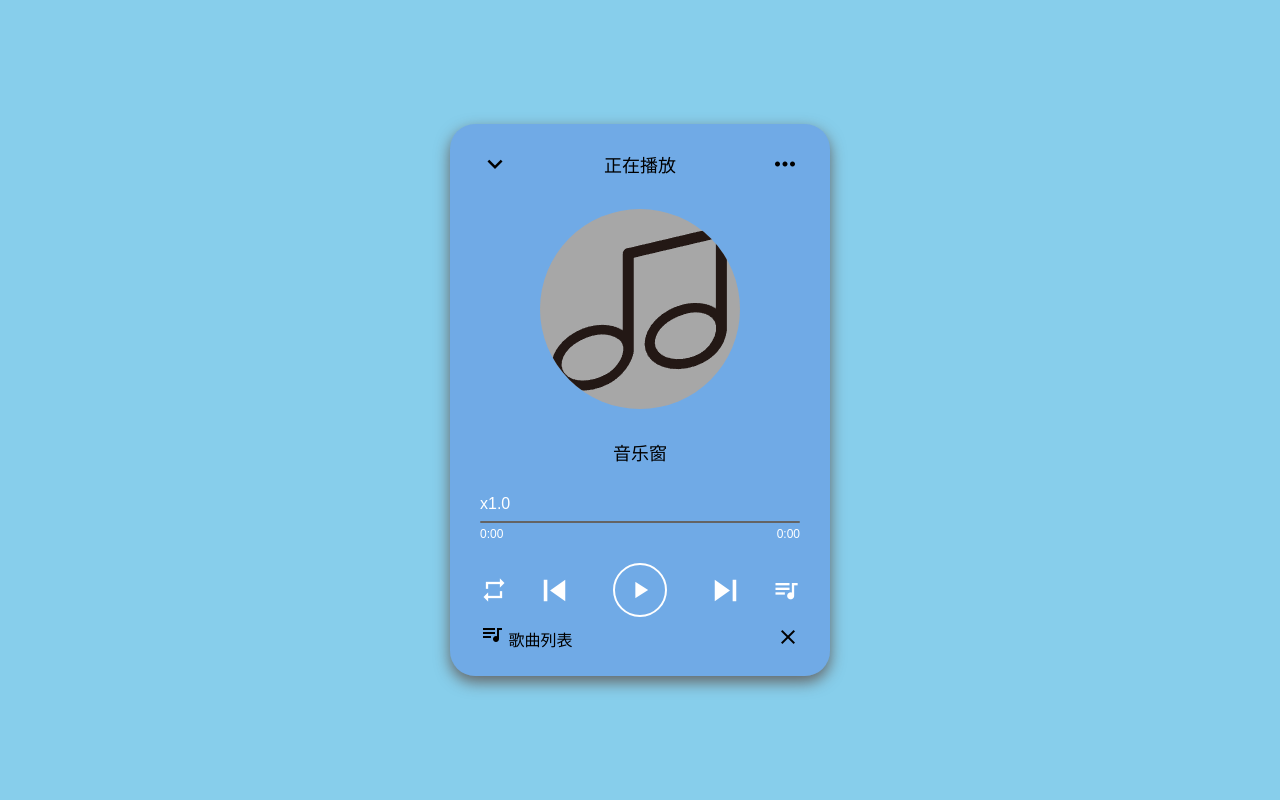
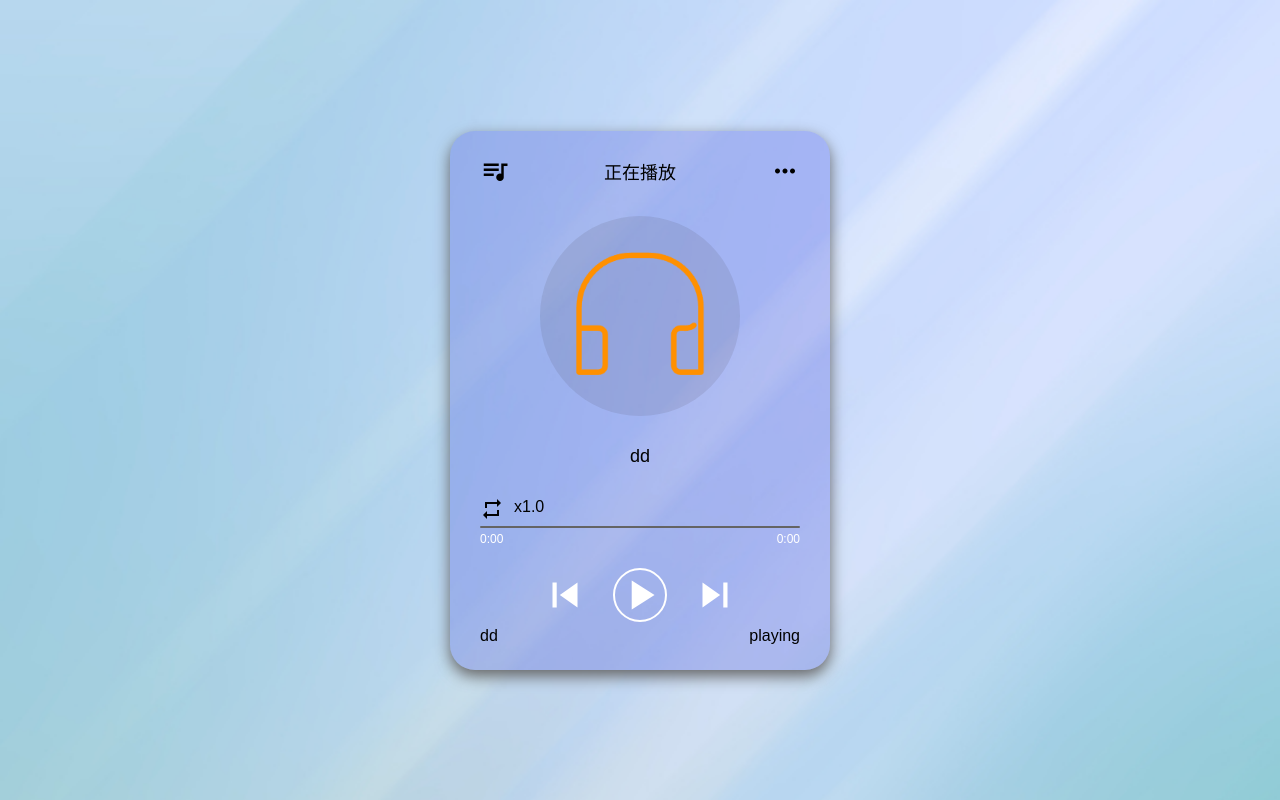
Before and after one commit to Wiz0911/webtest, a plain HTML site: page index.html in a window 1280 px wide. Drawn offline with Linux system fonts and the light colour scheme.

Commit message:
添加播放

```diff
--- a/index.html
+++ b/index.html
@@ -3,25 +3,27 @@
   <head>
     <meta charset="utf-8" />
     <meta name="viewport" content="width=device-width" />
-    <title>英语播放器</title>
+    <title>英语播放器</title>  <view class="bg">
     <link href="styles/style.css" rel="stylesheet" />
     <link rel="stylesheet" href="https://fonts.googleapis.com/icon?family=Material+Icons">
   </head>
-  <body>
+  <body style="background-image: url(images/bg1.jpg); background-repeat: no-repeat;background-size: 100%;">
     <div class="wrapper">
       <div class="top-bar">
-        <i class="material-icons">expand_more</i>
+        <i class="material-icons">queue_music</i>
         <span>正在播放</span>
         <i class="material-icons">more_horiz</i>
       </div>
       <div class="img-area" >
-        <img src="images/音乐窗.png" alt="">
+        <img src="images/音符.png" alt="">
+        <!-- <i class="material-icons">music_note</i> -->
       </div>
       <div class="song-details">
         <p class="name"></p>
       </div>
-      <div class="progress-speed">
-        <span class="speed">x1.0</span>
+      <div class="tool-bar">
+        <i id="play-mode" class="material-icons">repeat</i>
+        <span class="play-speed">x1.0</span>
       </div>
       <div class="progress-area">
         <div class="progress-bar">
@@ -34,23 +36,15 @@
         <audio id="main-audio" src=""></audio>
       </div>
       <div class="controls">
-        <i id="repeat-plist" class="material-icons">repeat</i>
         <i id="prev" class="material-icons">skip_previous</i>
         <div class="play-pause">
             <i id="repeat-plist" class="material-icons">play_arrow</i>
         </div>
         <i id="next" class="material-icons">skip_next</i>
-        <i id="more-music" class="material-icons">queue_music</i>
       </div>
-      <div class="music-list">
-        <div class="header">
-            <div class="row">
-                <i class="material-icons">queue_music</i>
-                <span style="color: black;">歌曲列表</span>
-            </div>
-            <i id="close" class="material-icons">close</i>
-        </div>
-      </div>
+
+      <ul>
+      </ul>
     </div>
   <script src="scripts/musicList.js"></script>
   <script src="scripts/script.js"></script>
--- a/scripts/musicList.js
+++ b/scripts/musicList.js
@@ -1,7 +1,8 @@
 let allMusic = [
     {
-        name: "音乐窗",
-        img:  "../images/音乐窗.png",
-        src:  "音乐窗"
+        name: "dd",
+        artist: "张杰",
+        img: "images/音乐窗.png",
+        src: "songs/dd.mp3",
     },
 ]
--- a/scripts/script.js
+++ b/scripts/script.js
@@ -19,13 +19,85 @@ let musicIndex = 1;
 // 浏览器事件监听，页面加载完成后触发 loadMusic函数
 window.addEventListener("load", function(){
     loadMusic(musicIndex);
-    // playNow();
+    playNow();
 })
 
 // 加载音乐
 function loadMusic(indexNumb){
     musicName.innerText = allMusic[indexNumb-1].name;
-    // musicArtist.innerText = allMusic[indexNumb-1].artist;
-    musicImg.src = `images/音乐窗.png`;
-    mainAudio.src = "http://47.96.89.79:8080/Desktop/1.mp3";
+    mainAudio.src = allMusic[indexNumb-1].src;
+    console.log("songs name: ", allMusic[indexNumb-1].name);
+    console.log("songs addr: ", allMusic[indexNumb-1].src);
 }
+
+// 播放音乐
+function playMusic(){
+    wrapper.classList.add("paused");
+    playPauseBtn.querySelector("i").innerText = "pause";
+    mainAudio.play();
+}
+
+
+// 暂停音乐
+function pauseMusic(){
+    wrapper.classList.remove("paused");
+    playPauseBtn.querySelector("i").innerText = "play_arrow";
+    mainAudio.pause();
+}
+
+// 播放、暂停按钮添加事件监听
+playPauseBtn.addEventListener("click", function(){
+    const isMusicPaused = wrapper.classList.contains("paused");
+    isMusicPaused ? pauseMusic() : playMusic();
+    playNow();
+});
+
+// 音乐列表
+const ulTag = wrapper.querySelector("ul");
+// 循环 allMusic 数组
+for(let i = 0; i < allMusic.length; i++){
+    let liTag = `<li li-index="${i+1}">
+                    <div class="row">
+                        <span>${allMusic[i].name}</span>
+                    </div>
+                    <audio class="${allMusic[i].name}" src="${allMusic[i].src}"></audio>
+                    <span id="${allMusic[i].name}" class="audio-duration">0:00</span>
+                </li>`;
+    // 在ul标签内部，最后一个子元素之后插入html
+    ulTag.insertAdjacentHTML("beforeend", liTag);
+    console.log(liTag);
+    let liAudioDuration = ulTag.querySelector(`#${allMusic[i].name}`);
+    let liAudioTag = ulTag.querySelector(`.${allMusic[i].name}`);
+
+    console.log("liAudioDuration: ", liAudioDuration);
+    console.log("liAudioTag: ", liAudioTag);
+
+    // 添加音乐标签事件监听
+    liAudioTag.addEventListener("loadeddata", function(){
+        let audioDuration = liAudioTag.duration;
+        let totalMin = Math.floor(audioDuration / 60);
+        let totalSec = Math.floor(audioDuration % 60);
+        if(totalSec < 10){
+            totalSec = `0${totalSec}`;
+        }
+        liAudioDuration.innerText = `${totalMin}:${totalSec}`;
+        liAudioDuration.setAttribute("t-duration", `${totalMin}:${totalSec}`);
+    });
+}
+// 正在播放函数
+const allLiTags = ulTag.querySelectorAll("li");
+function playNow(){
+    for (let j = 0; j < allLiTags.length; j++){
+        let audioTag = allLiTags[j].querySelector(".audio-duration");
+        if(allLiTags[j].classList.contains("playing")){
+            allLiTags[j].classList.remove("playing");
+            let addDuration = audioTag.getAttribute("t-duration");
+            audioTag.innerText = addDuration;
+        }
+        if(allLiTags[j].getAttribute("li-index") == musicIndex){
+            allLiTags[j].classList.add("playing");
+            audioTag.innerText = "playing";
+        }
+        allLiTags[j].setAttribute("onclick", "clicked(this)");
+    }
+}
--- a/styles/style.css
+++ b/styles/style.css
@@ -1,4 +1,5 @@
 @import url('https://fonts.googleapis.com/css2?family=Poppins&display=swap');
+
 *{
     margin: 0;
     padding: 0;
@@ -34,7 +35,7 @@ body{
 .wrapper i{
     cursor: pointer;
 }
-.top-bar, .progress-area .timer, .speed, .controls, .music-list .header, .music-list li{
+.top-bar, .progress-area .timer, .speed, .controls, .tool-bar .header,  li{
     display: flex;
     align-items: center;
     justify-content: space-between;
@@ -55,14 +56,16 @@ body{
     margin:auto;
     margin-top: 30px;
     overflow: hidden;
-    background-color: var(--lightGray);
+    /* background-color: var(--lightGray); */
+    background-color: rgba(54, 43, 41, 0.1);
     border-radius: 100%;
-    justify-content: space-between;
 }
 .img-area img{
-    width: 100%;
-    height: 100%;
+    width: 150px;
+    height: 150px;
     object-fit: cover;
+    position: relative;
+    transform: translate(17%,17%);
 }
 .song-details{
     text-align: center;
@@ -72,6 +75,17 @@ body{
 }
 .song-details .name{
     font-size: 18px;
+}
+.tool-bar {
+    text-align: left;
+    color: black;
+    display: flex;
+    align-items: center;
+    margin-bottom: 5px;
+}
+.tool-bar span {
+    margin-left: 10px;
+    height: 22px;
 }
 .progress-area{
     width: 100%;
@@ -106,9 +120,6 @@ body{
 .progress-area .timer{
     margin-top: 4px;
 }
-.progress-speed{
-    margin-bottom: 8px;
-}
 .progress-speed span{
     font-size: 16px;
     color: var(--white);
@@ -121,7 +132,7 @@ body{
     margin: 40px 0 5px 0;
 }
 .controls i{
-    font-size: 28px;
+    font-size: 50px;
     user-select: none;
     background: var(--white);
     background-clip: text;
@@ -132,10 +143,10 @@ body{
     font-size: 43px;
 }
 .controls #prev{
-    margin-right: 12px;
+    margin-left: 60px;
 }
 .controls #next{
-    margin-left: 12px;
+    margin-right: 60px;
 }
 .controls .play-pause{
     width: 54px;
```
Also changed, not shown: images/bg1.jpg (added), images/音符.png (added), 1 other file.
